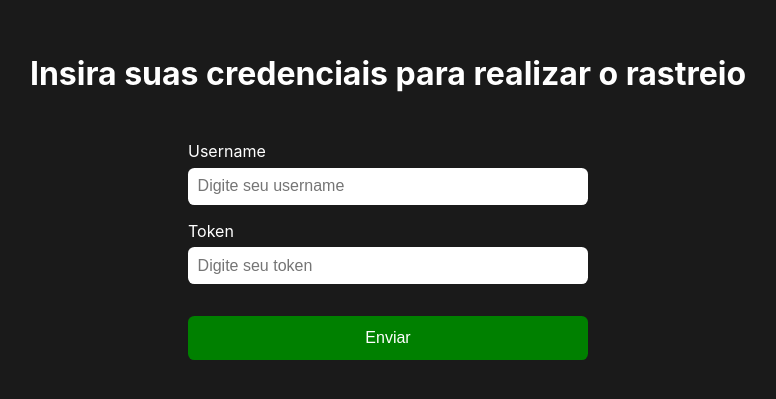
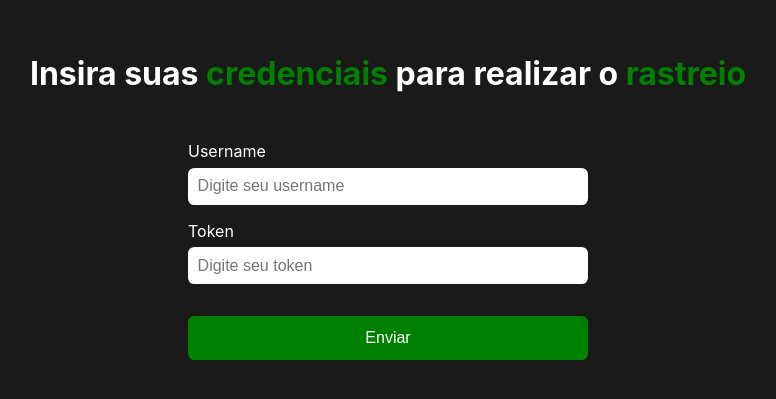
Before and after one commit to Gutoneitzke/rastreamento-correios, a Vue app: page / in a window 1280 px wide. Shown: the part 193-592 px from the top of the page, without its empty margins (252-1028 px from the left). Built offline with nearby package versions, Linux system fonts and the light colour scheme.

Commit message:
feat: new adjusts to project

```diff
--- a/index.html
+++ b/index.html
@@ -4,7 +4,7 @@
     <meta charset="UTF-8" />
     <link rel="icon" type="image/svg+xml" href="/vite.svg" />
     <meta name="viewport" content="width=device-width, initial-scale=1.0" />
-    <title>Vite + Vue + TS</title>
+    <title>Rastreio Correios | GN</title>
   </head>
   <body>
     <div id="app"></div>
--- a/src/App.vue
+++ b/src/App.vue
@@ -25,7 +25,7 @@ const submitForm = () => {
 <template>
   <div class="content">
     <div class="login">
-      <h1>Insira suas credenciais para realizar o rastreio</h1>
+      <h1>Insira suas <b>credenciais</b> para realizar o <b>rastreio</b></h1>
       <form @submit.prevent="submitForm()">
         <div class="box-field">
           <label for="username">Username</label>
@@ -55,6 +55,9 @@ const submitForm = () => {
       align-items: center;
       h1{
         margin: 0;
+        b{
+          color: $green;
+        }
       }
       form{
         margin-top: 3rem;
--- a/src/components/Search.vue
+++ b/src/components/Search.vue
@@ -14,7 +14,7 @@ const submitForm = (e: any) => {
 <template>
   <div>
     <h1>Insira o código para rastreio</h1>
-    <form @submit="submitForm()">
+    <form @submit.prevent="submitForm()">
       <div class="box-field">
         <label for="username">Username</label>
         <input type="text" id="username" name="username" v-model="username" placeholder="Digite seu username">
```
